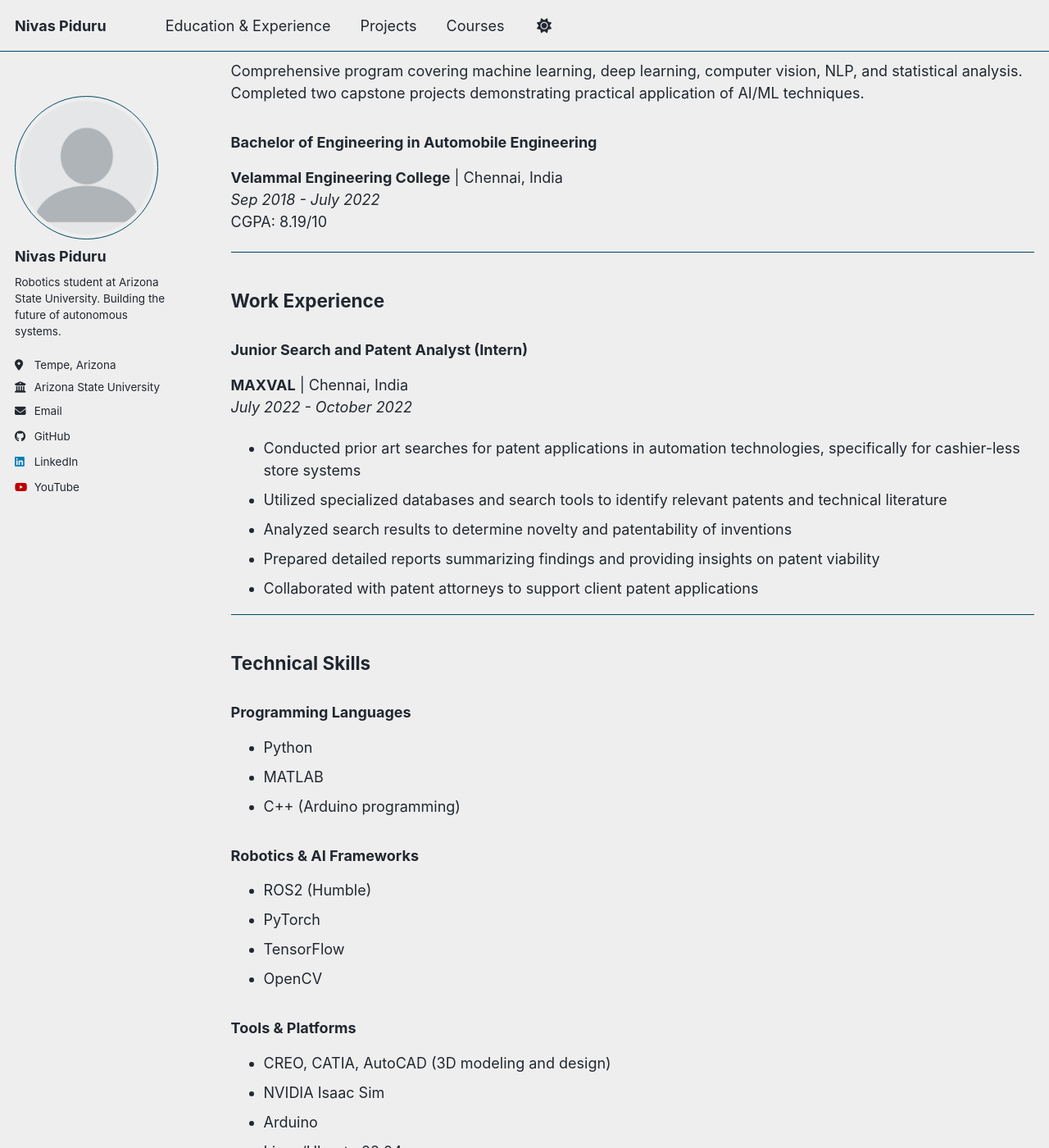
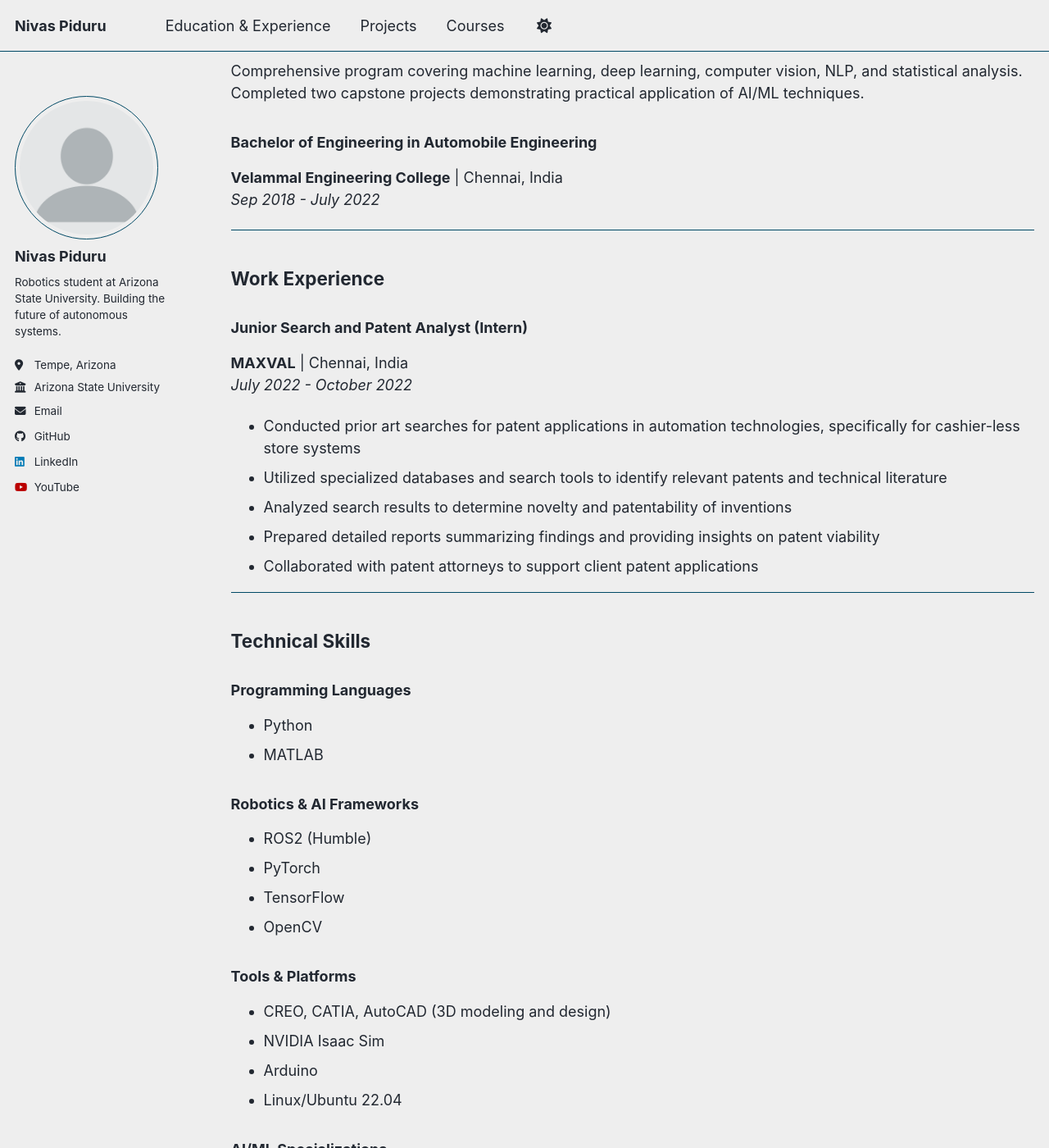
Before and after one commit to NivasPiduru/nivaspiduru.github.io, a Jekyll site: the page built from _pages/cv.md, in a window 1280 px wide and 1400 px high, scrolled down 459 px. Shown: the whole window at 82% size. Built offline with Jekyll 4.4.1, drawn with Linux system fonts in a browser that asks for light colours; a script bundle is joined from its source files by our own code; library files that are not in the unit come from our copies.

Commit message:
Update cv.md

```diff
--- a/_pages/cv.md
+++ b/_pages/cv.md
@@ -24,7 +24,6 @@ Comprehensive program covering machine learning, deep learning, computer vision,
 ### Bachelor of Engineering in Automobile Engineering
 **Velammal Engineering College** | Chennai, India
 *Sep 2018 - July 2022*
-CGPA: 8.19/10
 
 ---
 
@@ -47,7 +46,6 @@ CGPA: 8.19/10
 ### Programming Languages
 * Python
 * MATLAB
-* C++ (Arduino programming)
 
 ### Robotics & AI Frameworks
 * ROS2 (Humble)
```
